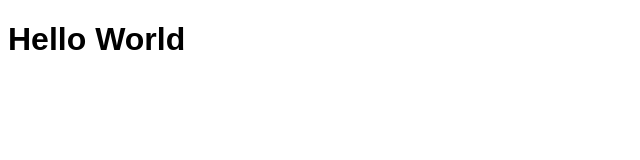
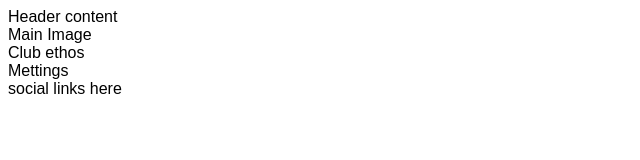
Before and after one commit to rovan89/love-running, a plain HTML site: page index.html in a window 1280 px wide. Shown: the whole page, without its empty margins (0-640 px from the left). Drawn offline with Linux system fonts and the light colour scheme.

Commit message:
Add core stucture for home page

```diff
--- a/index.html
+++ b/index.html
@@ -12,6 +12,18 @@
     <title>Love Running</title>
 </head>
 <body>
-    <h1>Hello World</h1>
+    <header>Header content</header>
+    <section>
+        Main Image
+    </section>
+    <section>
+        Club ethos
+    </section>
+    <section>
+        Mettings
+    </section>
+    <footer>
+        social links here
+    </footer>
 </body>
 </html>
```
